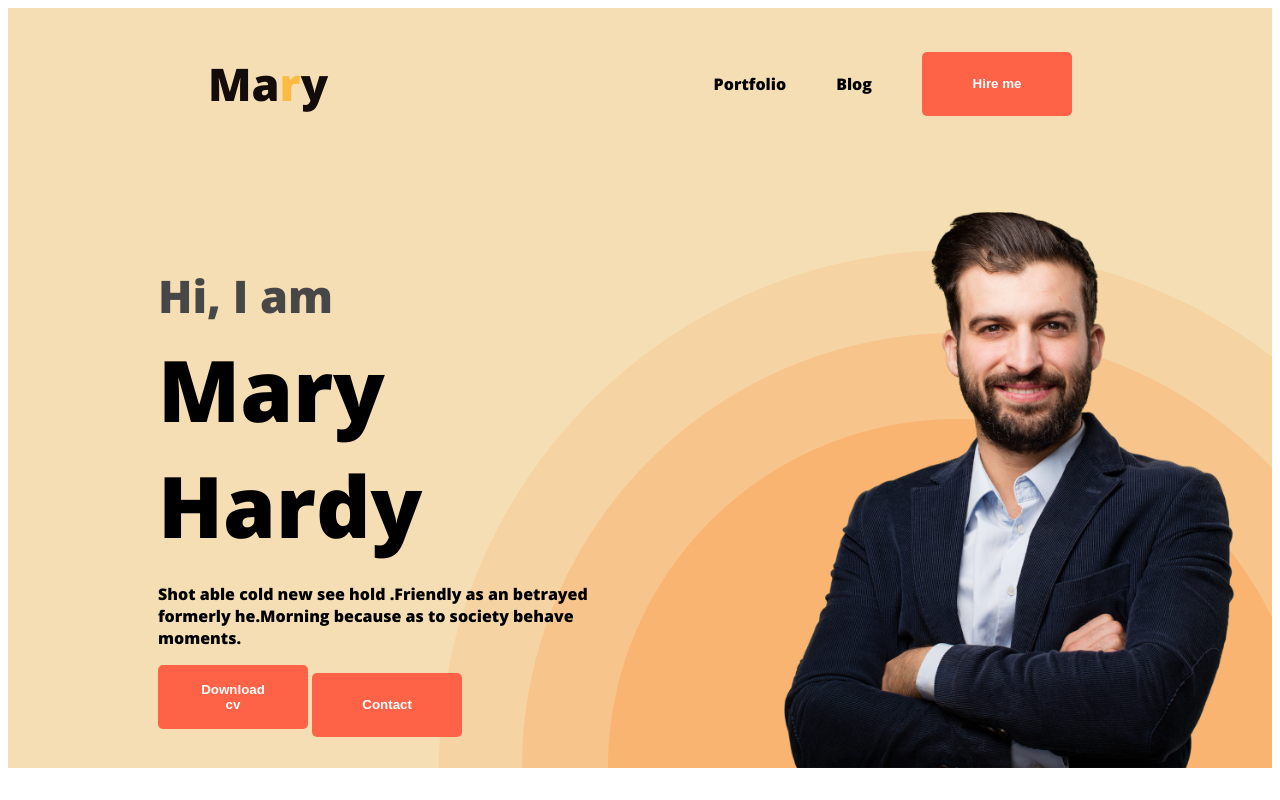
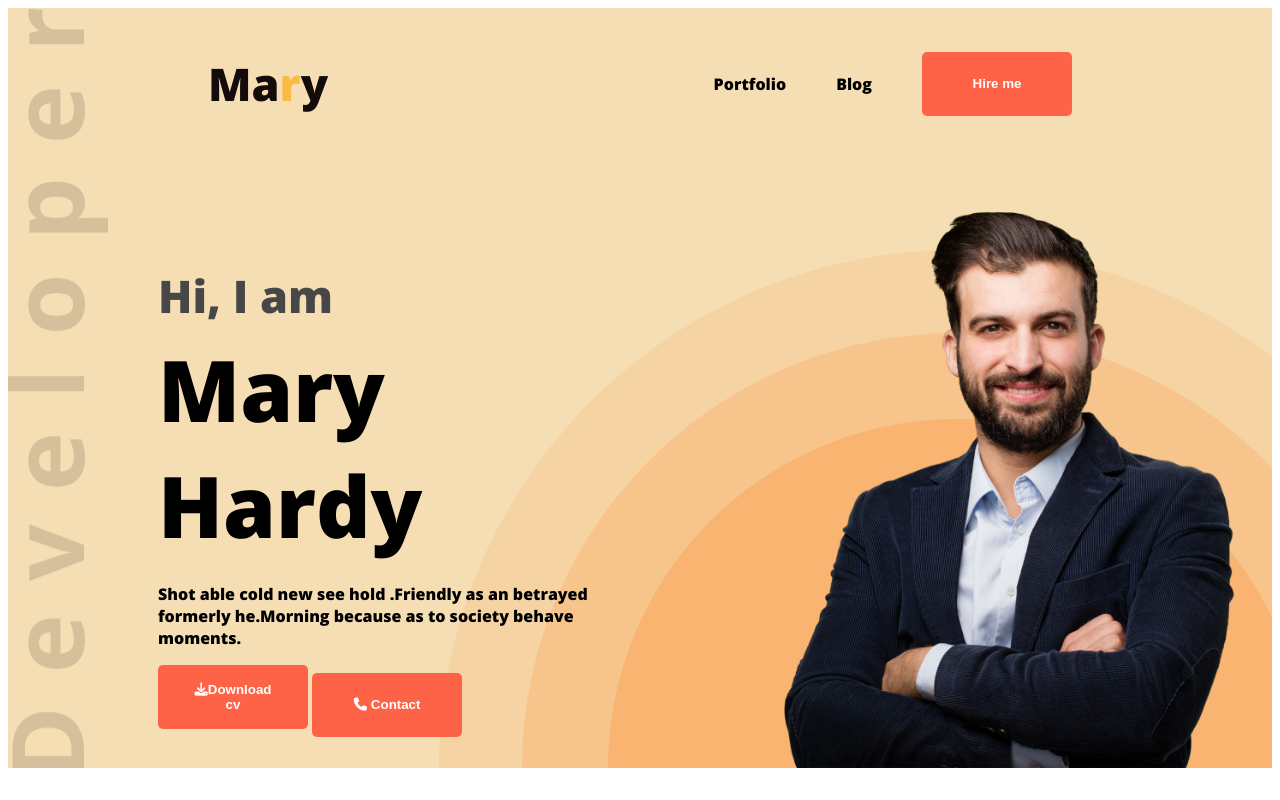
Before and after one commit to mdnurnoby/webdevoloper-portfolio, a plain HTML site: page index.html in a window 1280 px wide. Shown: the top 800 px of the page. Drawn offline with nearby package versions, Linux system fonts and the light colour scheme.

Commit message:
added font awesome icon

```diff
--- a/index.html
+++ b/index.html
@@ -8,6 +8,7 @@
 <link rel="preconnect" href="https://fonts.gstatic.com" crossorigin>
 <link href="https://fonts.googleapis.com/css2?family=Open+Sans:wght@800&display=swap" rel="stylesheet">
     <link rel="stylesheet" href="styles/portfolio.css">
+    <script src="https://kit.fontawesome.com/183d480756.js" crossorigin="anonymous"></script>
 </head>
 <body>
     <header class="header">
@@ -24,8 +25,9 @@
                 <h3 class="banner-greting">Hi, I am</h3>
                 <h1 class="banner-title">Mary Hardy</h1>
                 <p class="banner-discription">Shot able cold new see hold .Friendly as an betrayed formerly he.Morning because as to society behave moments.</p>
-                <button class="btn-primary">Download cv</button>
-                <button class="btn-primary"> Contact</button>
+                <button class="btn-primary">
+                    <i class="fa-solid fa-download"></i>Download cv</button>
+                <button class="btn-primary"><i class="fa-solid fa-phone"></i> Contact</button>
             </div>
             <img class="profile-pictures" src="images/hardy.png" alt="">
         </div>
@@ -138,7 +140,8 @@
             </div>
         </div>
         <div class="dwonload-cv">
-            <button>Download cv</button>
+            <button>
+                <i class="fa-solid fa-download"></i>Download cv</button>
         </div>
       </section>
     </main>
--- a/styles/portfolio.css
+++ b/styles/portfolio.css
@@ -51,9 +51,9 @@
 }
 .header {
   background-color: wheat;
-  background-image: url("../images/header_bg.png");
+  background-image: url("../images/header_bg.png"), url('../images/developer.png');
   background-repeat: no-repeat;
-  background-position: bottom right;
+  background-position: bottom right, top left;
 }
 .banner {
   padding: 30px 30px 0px 150px;
```
